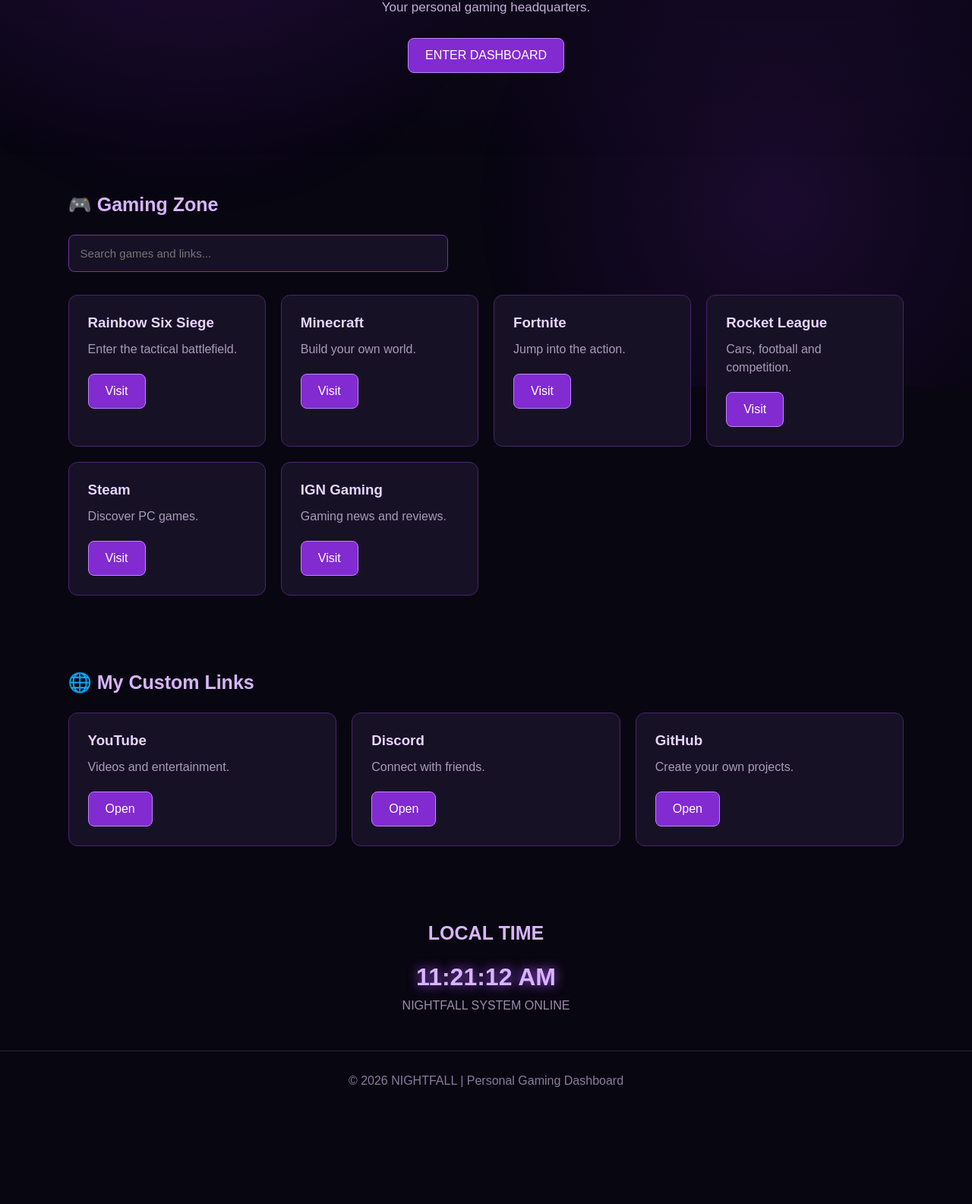
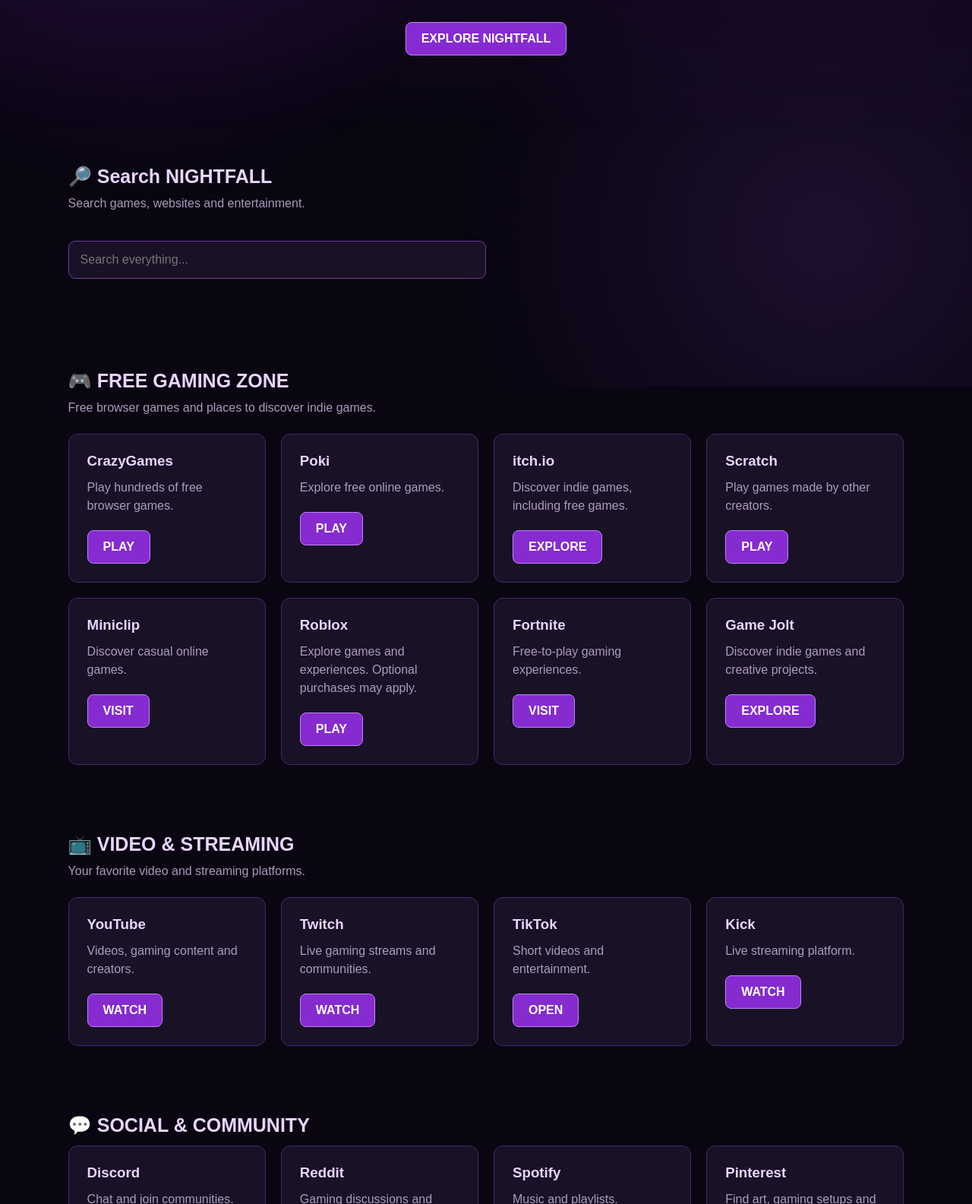
Before and after one commit to headleyhayden-a11y/my-website, a plain HTML site: page index.html in a window 1280 px wide. Shown: the part 291-1876 px from the top of the page at 76% size. Before the commit the page ends 1753 px from the top, so only its background shows below. Drawn offline with Linux system fonts and the light colour scheme.

Commit message:
Update index.html

```diff
--- a/index.html
+++ b/index.html
@@ -4,15 +4,14 @@
 <head>
 <meta charset="UTF-8">
 <meta name="viewport" content="width=device-width, initial-scale=1.0">
-
-<title>NIGHTFALL | Gaming Hub</title>
+<title>NIGHTFALL | Gaming & Entertainment</title>
 
 <style>
 :root {
   --purple: #a855f7;
-  --bright: #d8b4fe;
-  --background: #080611;
-  --card: #171126;
+  --light: #e9d5ff;
+  --bg: #090611;
+  --card: #191126;
 }
 
 * {
@@ -21,27 +20,23 @@
   box-sizing: border-box;
 }
 
-html {
-  scroll-behavior: smooth;
-}
+html { scroll-behavior: smooth; }
 
 body {
-  background: var(--background);
+  background: var(--bg);
   color: white;
   font-family: Arial, sans-serif;
   overflow-x: hidden;
 }
-
-/* Animated background */
 
 body::before {
   content: "";
   position: fixed;
   inset: 0;
   background:
-    radial-gradient(circle at 20% 20%, #6120a833, transparent 35%),
-    radial-gradient(circle at 80% 70%, #9b35ff22, transparent 35%);
-  animation: glow 8s infinite alternate;
+    radial-gradient(circle at 15% 15%, #7124a833, transparent 35%),
+    radial-gradient(circle at 85% 75%, #a855f722, transparent 40%);
+  animation: glow 7s infinite alternate;
   pointer-events: none;
   z-index: -1;
 }
@@ -51,59 +46,53 @@ body::before {
   to { opacity: 1; }
 }
 
-/* Header */
-
 header {
+  position: sticky;
+  top: 0;
+  z-index: 10;
+  background: #100a1ddd;
+  backdrop-filter: blur(12px);
+  border-bottom: 1px solid #48256b;
+  padding: 20px 7%;
   display: flex;
   justify-content: space-between;
   align-items: center;
-  padding: 22px 7%;
-  border-bottom: 1px solid #38204f;
-  background: #0b0716dd;
-  position: sticky;
-  top: 0;
-  z-index: 10;
-  backdrop-filter: blur(12px);
+  flex-wrap: wrap;
+  gap: 15px;
 }
 
 .logo {
-  font-size: 26px;
+  color: var(--light);
+  font-size: 27px;
   font-weight: bold;
   letter-spacing: 4px;
-  color: var(--bright);
   text-shadow: 0 0 15px var(--purple);
 }
 
+nav {
+  display: flex;
+  gap: 18px;
+  flex-wrap: wrap;
+}
+
 nav a {
-  color: #d6c5e9;
+  color: #d8c6ec;
   text-decoration: none;
-  margin-left: 20px;
   font-size: 14px;
 }
 
-nav a:hover {
-  color: var(--bright);
-}
-
-/* Hero */
+nav a:hover { color: var(--purple); }
 
 .hero {
-  min-height: 420px;
-  display: flex;
-  flex-direction: column;
-  justify-content: center;
-  align-items: center;
   text-align: center;
-  padding: 80px 20px;
-  background: linear-gradient(
-    180deg, #32134e55, transparent
-  );
+  padding: 100px 20px;
+  background: linear-gradient(180deg,#35104e66,transparent);
 }
 
 .hero h1 {
-  font-size: clamp(42px, 8vw, 75px);
-  letter-spacing: 5px;
-  animation: appear 1s ease;
+  font-size: clamp(35px,7vw,70px);
+  letter-spacing: 3px;
+  animation: enter 1s ease;
 }
 
 .hero h1 span {
@@ -112,115 +101,109 @@ nav a:hover {
 }
 
 .hero p {
-  color: #c2afd8;
+  color: #c4afd9;
   margin: 20px 0 30px;
-  font-size: 17px;
 }
 
-@keyframes appear {
-  from { opacity: 0; transform: translateY(25px); }
-  to { opacity: 1; transform: translateY(0); }
+@keyframes enter {
+  from {opacity:0; transform:translateY(25px);}
+  to {opacity:1; transform:translateY(0);}
 }
-
-/* Buttons */
 
 .button {
   display: inline-block;
-  background: #812bd0;
+  padding: 12px 20px;
+  background: #852bd0;
+  border: 1px solid #c084fc;
   color: white;
-  padding: 13px 22px;
   border-radius: 8px;
   text-decoration: none;
-  border: 1px solid #c084fc;
+  font-weight: bold;
   transition: .25s;
-  cursor: pointer;
 }
 
 .button:hover {
   background: #a855f7;
-  box-shadow: 0 0 20px #a855f788;
   transform: translateY(-3px);
+  box-shadow: 0 0 18px #a855f788;
 }
 
-/* Sections */
-
 section {
-  padding: 50px 7%;
+  padding: 45px 7%;
 }
 
 section h2 {
-  color: var(--bright);
-  margin-bottom: 25px;
+  color: var(--light);
+  margin-bottom: 12px;
   font-size: 25px;
 }
 
-/* Search */
-
-.search-box {
-  margin-bottom: 30px;
+.description {
+  color: #a99ab9;
+  margin-bottom: 25px;
 }
 
-.search-box input {
+.search {
   width: 100%;
-  max-width: 500px;
+  max-width: 550px;
   padding: 15px;
-  border-radius: 8px;
-  border: 1px solid #7535a4;
-  background: #171126;
+  margin: 15px 0 30px;
+  background: #191126;
+  border: 1px solid #7138a0;
+  border-radius: 9px;
   color: white;
+  font-size: 16px;
   outline: none;
-  font-size: 15px;
 }
 
-.search-box input:focus {
-  border-color: var(--bright);
+.search:focus {
+  border-color: #d8b4fe;
   box-shadow: 0 0 12px #a855f766;
 }
-
-/* Cards */
 
 .cards {
   display: grid;
   grid-template-columns:
-    repeat(auto-fit, minmax(210px, 1fr));
+    repeat(auto-fit,minmax(210px,1fr));
   gap: 20px;
 }
 
 .card {
   background: var(--card);
   border: 1px solid #48256b;
+  padding: 24px;
   border-radius: 12px;
-  padding: 25px;
-  transition: .3s;
-  animation: appear .7s ease;
+  transition: .25s;
+  animation: enter .6s ease;
 }
 
 .card:hover {
-  transform: translateY(-6px);
+  transform: translateY(-5px);
   border-color: var(--purple);
   box-shadow: 0 0 20px #a855f733;
 }
 
 .card h3 {
+  color: #e9d5ff;
   margin-bottom: 12px;
-  color: #e9d5ff;
 }
 
 .card p {
-  color: #a99ab9;
+  color: #ac9bbd;
+  line-height: 1.5;
   margin-bottom: 20px;
-  line-height: 1.5;
 }
 
-.card[hidden] {
-  display: none;
+.card[hidden] { display: none; }
+
+#noResults {
+  color: #d8b4fe;
+  margin-top: 20px;
 }
 
-/* Clock */
-
 .clock {
-  color: var(--bright);
-  font-size: 32px;
+  color: var(--light);
+  font-size: 30px;
   font-weight: bold;
   text-shadow: 0 0 15px var(--purple);
 }
@@ -228,23 +211,18 @@ section h2 {
 footer {
   text-align: center;
   padding: 30px;
-  border-top: 1px solid #38204f;
+  border-top: 1px solid #48256b;
   color: #8c7b9d;
 }
 
-@media(max-width: 600px) {
+@media(max-width:600px) {
   header {
     flex-direction: column;
-    gap: 15px;
   }
 
-  nav a {
-    margin: 0 7px;
-  }
+  nav { justify-content: center; }
 
-  section {
-    padding: 40px 5%;
-  }
+  section { padding: 35px 5%; }
 }
 </style>
 </head>
@@ -257,147 +235,202 @@ footer {
   <nav>
     <a href="#home">Home</a>
     <a href="#games">Games</a>
+    <a href="#video">Video</a>
+    <a href="#social">Social</a>
     <a href="#links">Links</a>
   </nav>
 </header>
 
 <div class="hero" id="home">
   <h1>WELCOME TO <span>NIGHTFALL</span></h1>
-
-  <p>Your personal gaming headquarters.</p>
-
-  <a href="#games" class="button">
-    ENTER DASHBOARD
-  </a>
+  <p>Your personal gaming and entertainment headquarters.</p>
+  <a href="#games" class="button">EXPLORE NIGHTFALL</a>
 </div>
 
+<section>
+  <h2>🔎 Search NIGHTFALL</h2>
+  <p class="description">
+    Search games, websites and entertainment.
+  </p>
+
+  <input
+    class="search"
+    id="search"
+    type="search"
+    placeholder="Search everything..."
+    aria-label="Search all cards"
+  >
+
+  <p id="noResults" hidden>No matching results found.</p>
+</section>
+
 <section id="games">
+  <h2>🎮 FREE GAMING ZONE</h2>
+  <p class="description">
+    Free browser games and places to discover indie games.
+  </p>
 
-  <h2>🎮 Gaming Zone</h2>
-
-  <div class="search-box">
-    <input
-      type="search"
-      id="search"
-      placeholder="Search games and links..."
-      aria-label="Search dashboard cards"
-    >
-  </div>
-
-  <div class="cards" id="gameCards">
+  <div class="cards">
 
     <div class="card">
-      <h3>Rainbow Six Siege</h3>
-      <p>Enter the tactical battlefield.</p>
-      <a class="button"
-         href="https://www.ubisoft.com/"
-         target="_blank" rel="noopener">Visit</a>
+      <h3>CrazyGames</h3>
+      <p>Play hundreds of free browser games.</p>
+      <a class="button" href="https://www.crazygames.com/" target="_blank" rel="noopener">PLAY</a>
     </div>
 
     <div class="card">
-      <h3>Minecraft</h3>
-      <p>Build your own world.</p>
-      <a class="button"
-         href="https://www.minecraft.net/"
-         target="_blank" rel="noopener">Visit</a>
+      <h3>Poki</h3>
+      <p>Explore free online games.</p>
+      <a class="button" href="https://poki.com/" target="_blank" rel="noopener">PLAY</a>
+    </div>
+
+    <div class="card">
+      <h3>itch.io</h3>
+      <p>Discover indie games, including free games.</p>
+      <a class="button" href="https://itch.io/games/free" target="_blank" rel="noopener">EXPLORE</a>
+    </div>
+
+    <div class="card">
+      <h3>Scratch</h3>
+      <p>Play games made by other creators.</p>
+      <a class="button" href="https://scratch.mit.edu/" target="_blank" rel="noopener">PLAY</a>
+    </div>
+
+    <div class="card">
+      <h3>Miniclip</h3>
+      <p>Discover casual online games.</p>
+      <a class="button" href="https://www.miniclip.com/" target="_blank" rel="noopener">VISIT</a>
+    </div>
+
+    <div class="card">
+      <h3>Roblox</h3>
+      <p>Explore games and experiences. Optional purchases may apply.</p>
+      <a class="button" href="https://www.roblox.com/" target="_blank" rel="noopener">PLAY</a>
     </div>
 
     <div class="card">
       <h3>Fortnite</h3>
-      <p>Jump into the action.</p>
-      <a class="button"
-         href="https://www.fortnite.com/"
-         target="_blank" rel="noopener">Visit</a>
+      <p>Free-to-play gaming experiences.</p>
+      <a class="button" href="https://www.fortnite.com/" target="_blank" rel="noopener">VISIT</a>
     </div>
 
     <div class="card">
-      <h3>Rocket League</h3>
-      <p>Cars, football and competition.</p>
-      <a class="button"
-         href="https://www.rocketleague.com/"
-         target="_blank" rel="noopener">Visit</a>
-    </div>
-
-    <div class="card">
-      <h3>Steam</h3>
-      <p>Discover PC games.</p>
-      <a class="button"
-         href="https://store.steampowered.com/"
-         target="_blank" rel="noopener">Visit</a>
-    </div>
-
-    <div class="card">
-      <h3>IGN Gaming</h3>
-      <p>Gaming news and reviews.</p>
-      <a class="button"
-         href="https://www.ign.com/"
-         target="_blank" rel="noopener">Visit</a>
+      <h3>Game Jolt</h3>
+      <p>Discover indie games and creative projects.</p>
+      <a class="button" href="https://gamejolt.com/" target="_blank" rel="noopener">EXPLORE</a>
     </div>
 
   </div>
-
-  <p id="noResults" hidden style="color:#c4a5e8;margin-top:20px;">
-    No matching cards found.
-  </p>
-
 </section>
 
-<section id="links">
-
-  <h2>🌐 My Custom Links</h2>
+<section id="video">
+  <h2>📺 VIDEO & STREAMING</h2>
+  <p class="description">
+    Your favorite video and streaming platforms.
+  </p>
 
   <div class="cards">
 
     <div class="card">
       <h3>YouTube</h3>
-      <p>Videos and entertainment.</p>
-      <a class="button"
-         href="https://www.youtube.com/"
-         target="_blank" rel="noopener">Open</a>
+      <p>Videos, gaming content and creators.</p>
+      <a class="button" href="https://www.youtube.com/" target="_blank" rel="noopener">WATCH</a>
     </div>
 
     <div class="card">
+      <h3>Twitch</h3>
+      <p>Live gaming streams and communities.</p>
+      <a class="button" href="https://www.twitch.tv/" target="_blank" rel="noopener">WATCH</a>
+    </div>
+
+    <div class="card">
+      <h3>TikTok</h3>
+      <p>Short videos and entertainment.</p>
+      <a class="button" href="https://www.tiktok.com/" target="_blank" rel="noopener">OPEN</a>
+    </div>
+
+    <div class="card">
+      <h3>Kick</h3>
+      <p>Live streaming platform.</p>
+      <a class="button" href="https://kick.com/" target="_blank" rel="noopener">WATCH</a>
+    </div>
+
+  </div>
+</section>
+
+<section id="social">
+  <h2>💬 SOCIAL & COMMUNITY</h2>
+
+  <div class="cards">
+
+    <div class="card">
       <h3>Discord</h3>
-      <p>Connect with friends.</p>
-      <a class="button"
-         href="https://discord.com/"
-         target="_blank" rel="noopener">Open</a>
+      <p>Chat and join communities.</p>
+      <a class="button" href="https://discord.com/" target="_blank" rel="noopener">OPEN</a>
+    </div>
+
+    <div class="card">
+      <h3>Reddit</h3>
+      <p>Gaming discussions and communities.</p>
+      <a class="button" href="https://www.reddit.com/" target="_blank" rel="noopener">OPEN</a>
+    </div>
+
+    <div class="card">
+      <h3>Spotify</h3>
+      <p>Music and playlists.</p>
+      <a class="button" href="https://open.spotify.com/" target="_blank" rel="noopener">LISTEN</a>
+    </div>
+
+    <div class="card">
+      <h3>Pinterest</h3>
+      <p>Find art, gaming setups and ideas.</p>
+      <a class="button" href="https://www.pinterest.com/" target="_blank" rel="noopener">EXPLORE</a>
+    </div>
+
+  </div>
+</section>
+
+<section id="links">
+  <h2>🌐 MORE WEBSITES</h2>
+
+  <div class="cards">
+
+    <div class="card">
+      <h3>Google</h3>
+      <p>Search the internet.</p>
+      <a class="button" href="https://www.google.com/" target="_blank" rel="noopener">OPEN</a>
     </div>
 
     <div class="card">
       <h3>GitHub</h3>
-      <p>Create your own projects.</p>
-      <a class="button"
-         href="https://github.com/"
-         target="_blank" rel="noopener">Open</a>
+      <p>Build and share projects.</p>
+      <a class="button" href="https://github.com/" target="_blank" rel="noopener">OPEN</a>
+    </div>
+
+    <div class="card">
+      <h3>IGN</h3>
+      <p>Gaming news and reviews.</p>
+      <a class="button" href="https://www.ign.com/" target="_blank" rel="noopener">READ</a>
     </div>
 
   </div>
-
 </section>
 
 <section style="text-align:center">
-
   <h2>LOCAL TIME</h2>
-
-  <div class="clock" id="clock">
-    Loading...
-  </div>
-
-  <p style="color:#9c8bad;margin-top:10px">
+  <div class="clock" id="clock">Loading...</div>
+  <p style="color:#a99ab9;margin-top:12px">
     NIGHTFALL SYSTEM ONLINE
   </p>
-
 </section>
 
 <footer>
-  © 2026 NIGHTFALL | Personal Gaming Dashboard
+  © 2026 NIGHTFALL | Gaming & Entertainment Hub
 </footer>
 
 <script>
 
 // Live clock
-
 function updateClock() {
   document.getElementById("clock").textContent =
     new Date().toLocaleTimeString();
@@ -406,17 +439,16 @@ function updateClock() {
 updateClock();
 setInterval(updateClock, 1000);
 
-// Search cards
-
+// Search every card on the homepage
 const search = document.getElementById("search");
-const cards = document.querySelectorAll("#gameCards .card");
+const allCards = document.querySelectorAll(".card");
 const noResults = document.getElementById("noResults");
 
 search.addEventListener("input", function() {
-  const query = search.value.toLowerCase();
+  const query = search.value.toLowerCase().trim();
   let count = 0;
 
-  cards.forEach(card => {
+  allCards.forEach(card => {
     const match =
       card.textContent.toLowerCase().includes(query);
 
```
